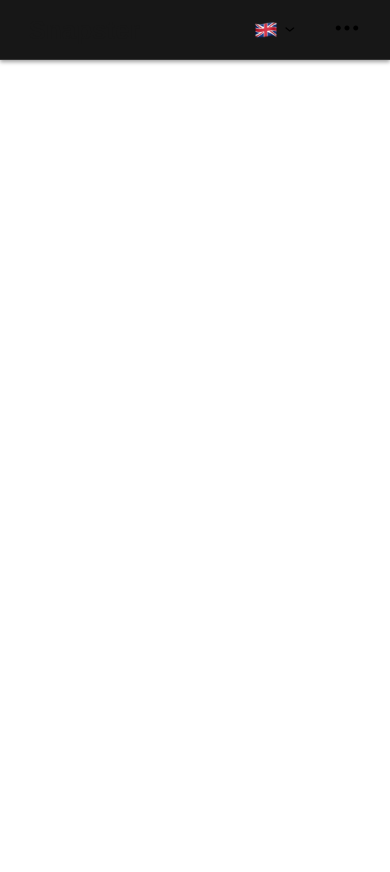
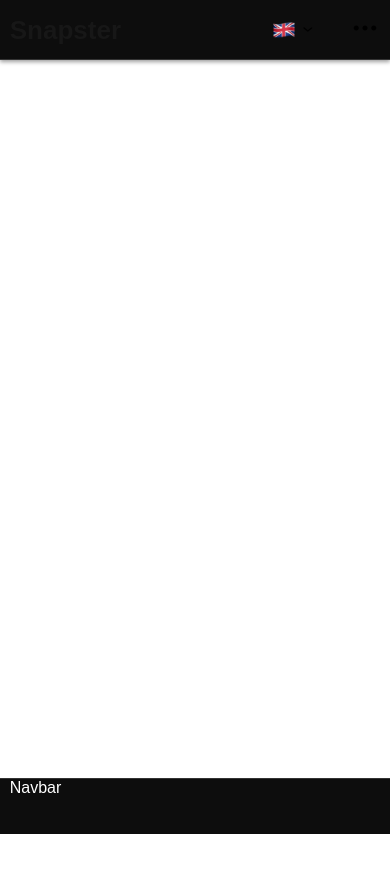
Before and after one commit to h18e-Droid/Snapster, a Next.js app: page / in a window 390 px wide. Shown: the top 872 px of the page. After the commit the page ends 844 px from the top, so only its background shows below. Built offline with nearby package versions, Linux system fonts and the light colour scheme.

Commit message:
SCRUM-33 header: header done, also added container layout with navBar

```diff
--- /dev/null
+++ b/src/app/containerLayout/ContainerLayout.module.scss
@@ -0,0 +1,34 @@
+.selection {
+  padding-top: 70px;
+  width: 100%;
+  overflow: auto;
+  @media only screen and (max-width: 700px) {
+    height: 100%;
+    padding: 70px 2.5% 0 2.5%;
+  }
+}
+
+.selection::-webkit-scrollbar {
+  display: none; /* Для Chrome, Safari, Opera */
+}
+
+.container {
+  width: 90%;
+  height: 100%;
+  overflow: auto;
+  margin: 0 auto;
+  gap: 20px;
+  display: flex;
+  flex-direction: row;
+  @media only screen and (max-width: 700px) {
+    flex-direction: column-reverse;
+    width: 100%;
+    justify-content: space-between;
+    padding-bottom: 10px;
+    gap: 0;
+  }
+}
+
+.container::-webkit-scrollbar {
+  display: none; /* Для Chrome, Safari, Opera */
+}
--- /dev/null
+++ b/src/app/containerLayout/ContainerLayout.tsx
@@ -0,0 +1,21 @@
+import React, { ReactNode } from "react"
+import { Header } from "@/widgets/header"
+import styles from "./ContainerLayout.module.scss"
+import { Navbar } from "@/widgets/navbar"
+
+type ContainerLayoutProps = {
+  children: ReactNode
+}
+
+const ContainerLayout = ({ children }: ContainerLayoutProps) => {
+  return (
+    <>
+      <Header />
+      <div className={styles.container}>
+        <Navbar />
+        <section className={styles.selection}>{children}</section>
+      </div>
+    </>
+  )
+}
+export default ContainerLayout
--- a/src/app/globals.css
+++ b/src/app/globals.css
@@ -5,7 +5,7 @@
 
 @media (prefers-color-scheme: dark) {
   :root {
-    --background: #0a0a0a;
+    --background: var(--color-dark-700);
     --foreground: #ededed;
   }
 }
@@ -13,7 +13,9 @@
 html,
 body {
   max-width: 100vw;
+  height: 100%;
 }
+
 
 html body[data-scroll-locked] {
   overflow: visible !important;
--- a/src/app/layout.tsx
+++ b/src/app/layout.tsx
@@ -1,9 +1,9 @@
 import type { Metadata } from "next"
+import React from "react"
 import { Geist, Geist_Mono } from "next/font/google"
+import ContainerLayout from "@/app/containerLayout/ContainerLayout"
+import "@/shared/styles/_colors.scss"
 import "./globals.css"
-import "@/shared/styles/_colors.scss"
-import React from "react"
-import { Header } from "@/widgets/header"
 
 const geistSans = Geist({
   variable: "--font-geist-sans",
@@ -28,8 +28,7 @@ export default function RootLayout({
   return (
     <html lang="en">
       <body className={`${geistSans.variable} ${geistMono.variable}`}>
-        <Header />
-        {children}
+        <ContainerLayout>{children}</ContainerLayout>
       </body>
     </html>
   )
--- a/src/shared/styles/_colors.scss
+++ b/src/shared/styles/_colors.scss
@@ -46,6 +46,6 @@
   --color-dark-100: #808080;
   --color-dark-300: #4c4c4c;
   --color-dark-500: #333;
-  --color-dark-700: #171717;
+  --color-dark-700: #0D0D0D;
   --color-dark-900: #000;
 }
--- a/src/widgets/header/ui/Header.module.scss
+++ b/src/widgets/header/ui/Header.module.scss
@@ -5,13 +5,11 @@
   display: flex;
   justify-content: center;
   align-items: center;
-  position: sticky;
+  position: fixed;
   top: 0;
-  padding: 10px;
-  z-index: 10;
+  z-index: 100;
   box-shadow: 0 2px 4px rgba(0, 0, 0, 0.38);
-  border-bottom: 1px #333333;
-  border-bottom: 1px solid #333333;
+  border-bottom: 1px solid var(--color-dark-500);
 }
 
 
@@ -20,6 +18,10 @@
   display: flex;
   align-items: center;
   justify-content: space-between;
+  @media only screen and (max-width: 700px) {
+    width: 95%;
+    margin: 0 auto;
+  }
 }
 
 .navigationGroup {
--- /dev/null
+++ b/src/widgets/navbar/index.ts
@@ -0,0 +1 @@
+export { Navbar } from "./ui/Navbar"
--- /dev/null
+++ b/src/widgets/navbar/ui/Navbar.module.scss
@@ -0,0 +1,22 @@
+.navbar {
+  position: sticky;
+  border-right: 1px solid var(--color-dark-500);
+  top: 0;
+  min-width: 15%;
+  height: 100vh;
+  background-color: var(--color-dark-700);
+  color: white;
+  z-index: 10;
+  padding-top: 80px;
+  @media only screen and (max-width: 700px) {
+    width: 100%;
+    height: 60px;
+    margin: 0 auto;
+    border-top: 1px solid var(--color-dark-500);
+    border-right: none;
+    display: flex;
+    align-items: center;
+    justify-content: center;
+    padding: 0 2.5%;
+}
+}
--- /dev/null
+++ b/src/widgets/navbar/ui/Navbar.tsx
@@ -0,0 +1,10 @@
+import React from "react"
+import styles from "./Navbar.module.scss"
+
+export const Navbar = () => {
+  return (
+    <nav className={styles.navbar}>
+      <div style={{ width: "100%", height: "100%" }}>Navbar</div>
+    </nav>
+  )
+}
```
Also changed, not shown: src/pages/profile/Profile.tsx (+1 -7 lines).
